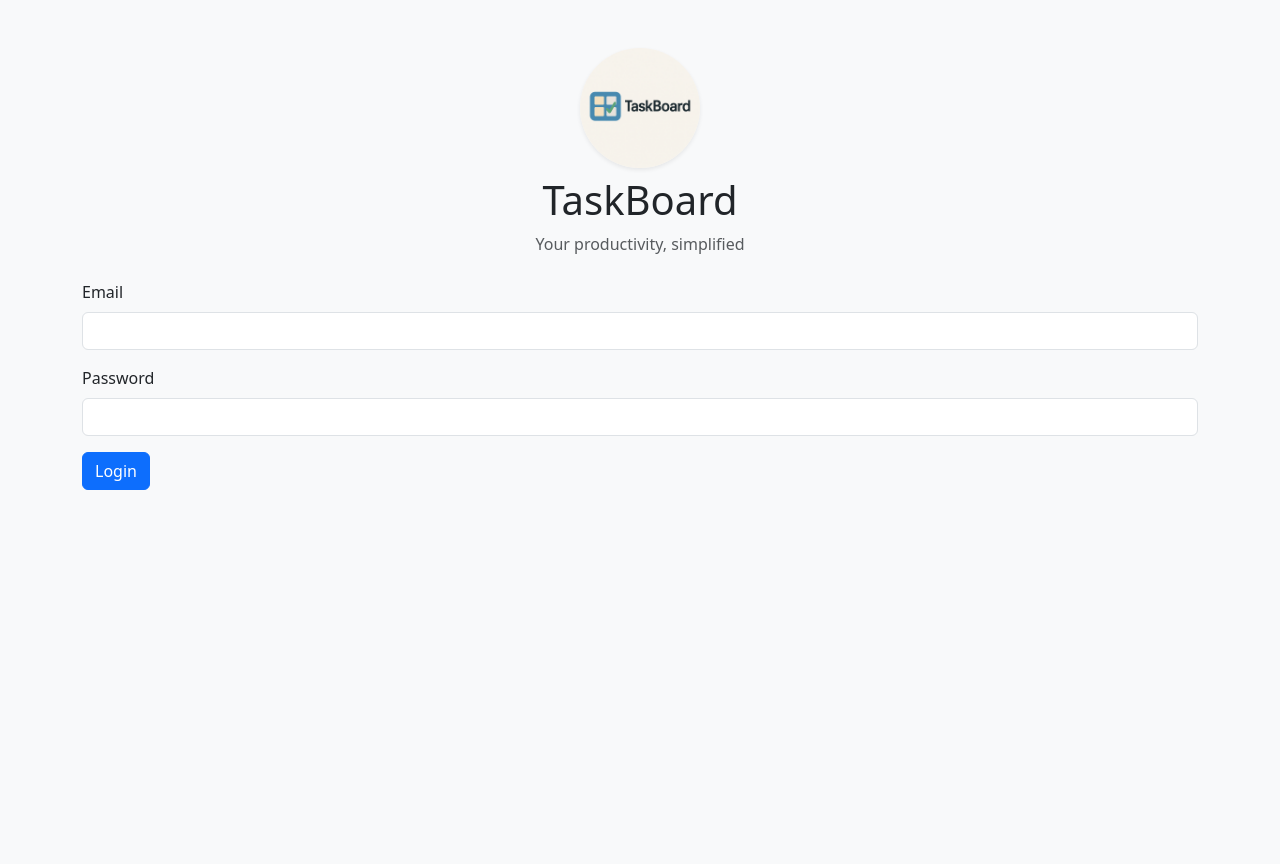
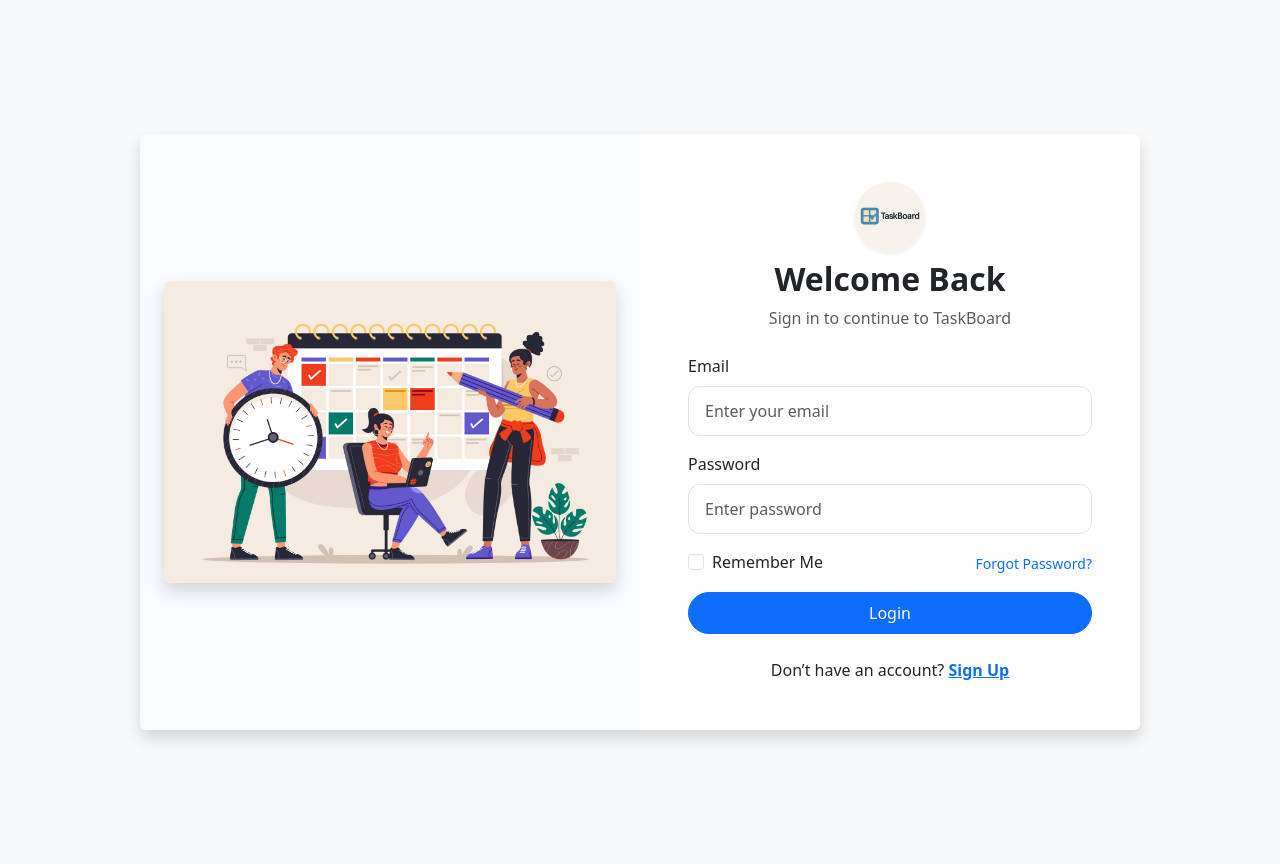
Before and after one commit to ichbinsaadiah/Taskboard, a PHP site: page /login.html in a window 1280 px wide. Before the commit the page ends 490 px from the top, so only its background shows below. Run offline with PHP 8.4, Linux system fonts and the light colour scheme.

Commit message:
✨ Add styled login page with illustration and circular logo

```diff
--- a/assets/css/style.css
+++ b/assets/css/style.css
@@ -1,3 +1,115 @@
+/* ===== Background ===== */
+.login-bg {
+  min-height: 100vh;
+  display: flex;
+  align-items: center;
+  justify-content: center;
+  background: #f8f9fa; /* soft off-white */
+  padding: 2rem;
+}
+
+/* ===== Container Split ===== */
+.login-container {
+  display: flex;
+  max-width: 900px;
+  width: 100%;
+  background: #fff;
+  border-radius: 20px;
+  overflow: hidden;
+  box-shadow: 0 10px 30px rgba(0, 0, 0, 0.1);
+}
+
+/* ===== Illustration Side ===== */
+.login-illustration {
+  flex: 1;
+  background: #e9f5ff;
+  display: flex;
+  align-items: center;
+  justify-content: center;
+  padding: 2rem;
+}
+.login-illustration img {
+  max-width: 80%;
+  height: auto;
+  animation: float 4s ease-in-out infinite;
+}
+@keyframes float {
+  0%, 100% { transform: translateY(0); }
+  50% { transform: translateY(-8px); }
+}
+
+/* ===== Form Side ===== */
+.login-form {
+  flex: 1;
+  padding: 3rem;
+  display: flex;
+  flex-direction: column;
+  justify-content: center;
+}
+
+/* ===== Headings ===== */
+.login-form h2 {
+  font-weight: 700;
+  margin-bottom: 1rem;
+  color: #212529;
+}
+.login-form p {
+  margin-bottom: 2rem;
+  color: #6c757d;
+}
+
+/* ===== Inputs ===== */
+.form-control {
+  border-radius: 12px;
+  padding: 0.75rem 1rem;
+  border: 1px solid #dee2e6;
+  margin-bottom: 1rem;
+  transition: 0.3s;
+}
+.form-control:focus {
+  border-color: #0d6efd;
+  box-shadow: 0 0 8px rgba(13, 110, 253, 0.25);
+}
+
+/* ===== Button ===== */
+.btn-login {
+  border-radius: 12px;
+  background: #0d6efd;
+  color: #fff;
+  font-weight: 600;
+  padding: 0.75rem;
+  transition: 0.3s;
+  border: none;
+}
+.btn-login:hover {
+  background: #0b5ed7;
+  transform: translateY(-2px);
+}
+
+/* ===== Links ===== */
+.login-links {
+  margin-top: 1rem;
+  text-align: center;
+}
+.login-links a {
+  color: #0d6efd;
+  text-decoration: none;
+  font-size: 0.9rem;
+}
+.login-links a:hover {
+  text-decoration: underline;
+}
+
+.login-illustration img {
+  max-width: 90%;
+  transition: transform 0.3s ease, box-shadow 0.3s ease;
+}
+
+.login-illustration img:hover {
+  transform: scale(1.03);
+  box-shadow: 0 10px 20px rgba(0, 0, 0, 0.15);
+}
+
 .logo-bounce {
   animation: bounce-in 0.7s ease;
 }
@@ -63,7 +175,7 @@
 }
 
 /* ---------------------------
-   Premium WOW Task Card UI
+  Task Card UI
 --------------------------- */
 .todo-card {
   border-radius: 20px;
--- a/assets/js/login.js
+++ b/assets/js/login.js
@@ -1,22 +1,47 @@
+// login.js
 document.addEventListener("DOMContentLoaded", function () {
-  document.getElementById("loginForm").addEventListener("submit", function (e) {
+  const loginForm = document.getElementById("loginForm");
+  const result = document.getElementById("result");
+  const emailInput = document.getElementById("email");
+  const rememberMe = document.getElementById("rememberMe");
+
+  // === Auto-fill saved email if Remember Me was checked before ===
+  if (localStorage.getItem("rememberMe") === "true") {
+    emailInput.value = localStorage.getItem("savedEmail") || "";
+    rememberMe.checked = true;
+  }
+
+  loginForm.addEventListener("submit", function (e) {
     e.preventDefault();
 
     const formData = new FormData();
-    formData.append("email", document.getElementById("email").value);
+    formData.append("email", emailInput.value);
     formData.append("password", document.getElementById("password").value);
 
     fetch("login.php", {
       method: "POST",
       body: formData
     })
-    .then(res => res.json())
+      .then(res => {
+        if (!res.ok) {
+          throw new Error("Server error: " + res.status);
+        }
+        return res.json();
+      })
       .then(data => {
-      const result = document.getElementById("result");
         result.textContent = data.message;
         result.className = data.status === "success" ? "text-success" : "text-danger";
 
         if (data.status === "success") {
+          // === Handle Remember Me ===
+          if (rememberMe.checked) {
+            localStorage.setItem("rememberMe", "true");
+            localStorage.setItem("savedEmail", emailInput.value);
+          } else {
+            localStorage.removeItem("rememberMe");
+            localStorage.removeItem("savedEmail");
+          }
+
           // Redirect to dashboard
           setTimeout(() => {
             window.location.href = "dashboard.php";
@@ -25,6 +50,8 @@ document.addEventListener("DOMContentLoaded", function () {
       })
       .catch(err => {
         console.error("Login error:", err);
+        result.textContent = "Error: " + err.message;
+        result.className = "text-danger";
       });
   });
 });
--- a/assets/js/todo_form.js
+++ b/assets/js/todo_form.js
@@ -94,7 +94,7 @@ document.addEventListener("DOMContentLoaded", function () {
   // Flatpickr (popup anchored to the button)
   const fp = flatpickr(dueDateSelector, {
     dateFormat: "Y-m-d",
-    clickOpens: true,   // open directly on button click
+    clickOpens: false,   // open directly on button click
     allowInput: false,
     onChange: function (selectedDates, dateStr) {
       if (dateStr) {
--- a/login.html
+++ b/login.html
@@ -6,27 +6,56 @@
   <link href="https://cdn.jsdelivr.net/npm/bootstrap@5.3.0/dist/css/bootstrap.min.css" rel="stylesheet">
   <link rel="stylesheet" href="assets/css/style.css">
 </head>
-<body class="bg-light">
-    <div class="container mt-5">
+<body class="login-bg">
+
+  <div class="container-fluid vh-100 d-flex align-items-center justify-content-center">
+    <div class="row w-100 shadow rounded overflow-hidden" style="max-width: 1000px; background: #fff;">
+
+      <!-- Illustration Side -->
+      <div class="col-md-6 d-none d-md-flex align-items-center justify-content-center p-4" style="background: #f8faff;">
+        <img src="assets/img/task.jpg" alt="TaskBoard Illustration" class="img-fluid rounded shadow">
+      </div>
+
+      <!-- Form Side -->
+      <div class="col-md-6 p-5">
         <div class="text-center mb-4">
-  <img src="assets/img/logo.png" alt="TaskBoard Logo"
-     width="120" class="rounded-circle shadow-sm logo-bounce">
-  <h1 class="mt-2">TaskBoard</h1>
-  <p class="text-muted">Your productivity, simplified</p>
+          <img src="assets/img/logo.png" alt="TaskBoard Logo" width="70" class="mb-2 rounded-circle shadow-sm logo-bounce">
+          <h2 class="fw-bold">Welcome Back</h2>
+          <p class="text-muted">Sign in to continue to TaskBoard</p>
         </div>
-        <form action="" id="loginForm">
+
+        <form id="loginForm">
           <div class="mb-3">
             <label for="email" class="form-label">Email</label>
-                <input type="email" id="email" class="form-control" required>
+            <input type="email" id="email" class="form-control" placeholder="Enter your email" required>
           </div>
-            <div class="mb-3">
+
+          <div class="mb-2">
             <label for="password" class="form-label">Password</label>
-                <input type="password" id="password" class="form-control" required>
+            <input type="password" id="password" class="form-control" placeholder="Enter password" required>
           </div>
-            <button class="btn btn-primary" type="submit">Login</button>
+
+          <div class="d-flex justify-content-between align-items-center mb-3">
+            <div class="form-check">
+              <input class="form-check-input" type="checkbox" id="rememberMe">
+              <label class="form-check-label" for="rememberMe">Remember Me</label>
+            </div>
+            <a href="forgot_password.php" class="small text-decoration-none">Forgot Password?</a>
+          </div>
+
+          <button class="btn btn-primary w-100 rounded-pill py-2" type="submit">Login</button>
+
+          <div id="result" class="mt-3 text-center"></div>
+
+          <p class="mt-4 mb-0 text-center">
+            Don’t have an account? <a href="register.html" class="fw-semibold">Sign Up</a>
+          </p>
         </form>
-        <div id="result" class="mt-3"></div>
       </div>
+
+    </div>
+  </div>
+
   <script src="assets/js/login.js"></script>
 </body>
 </html>
```
Also changed, not shown: todos_debug.json (+10 -2 lines), assets/img/task.jpg (added). Lines whose indentation alone changed are shown as unchanged.
